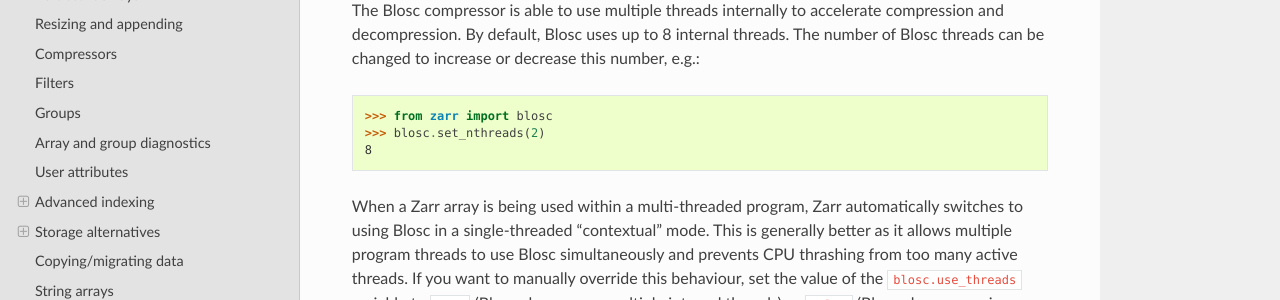
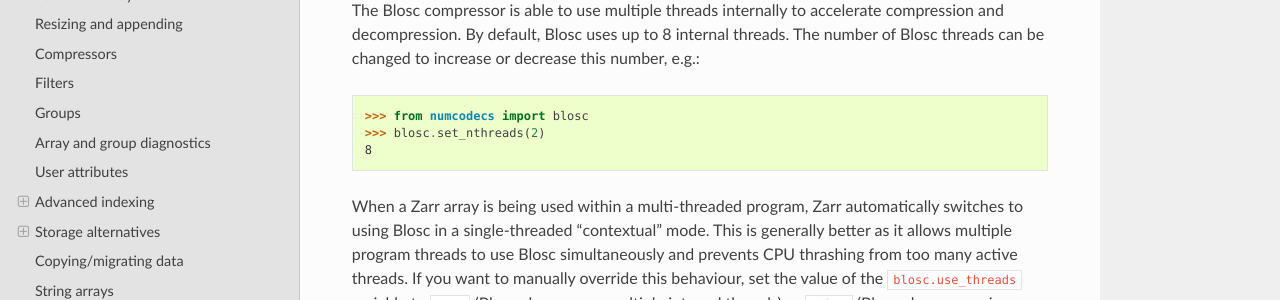
Before and after one commit to enthusiastdev121/zarr-python, a Sphinx documentation site: the page built from docs/tutorial.rst, in a window 1280 px wide and 900 px high, scrolled down 27647 px. Shown: the part 247-547 px from the top of the window. Built offline with Sphinx 7.4.7 and the Read the Docs theme 2.0.0, drawn with Linux system fonts in a browser that asks for light colours; the version number could not be read and is left out.

Commit message:
Import blosc from numcodecs in tutorial (#491)

```diff
--- a/docs/tutorial.rst
+++ b/docs/tutorial.rst
@@ -1416,7 +1416,7 @@ compression and decompression. By default, Blosc uses up to 8
 internal threads. The number of Blosc threads can be changed to increase or
 decrease this number, e.g.::
 
-    >>> from zarr import blosc
+    >>> from numcodecs import blosc
     >>> blosc.set_nthreads(2)  # doctest: +SKIP
     8
 
```
